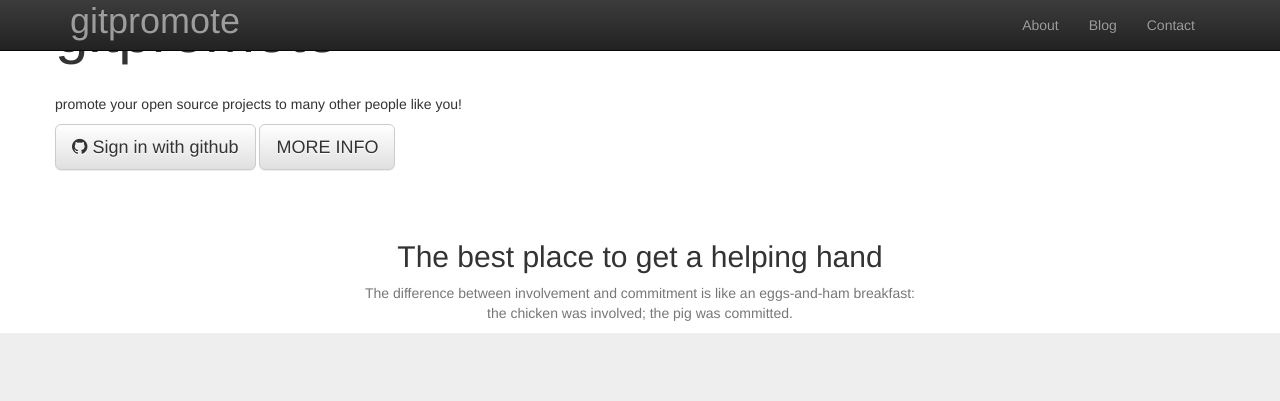
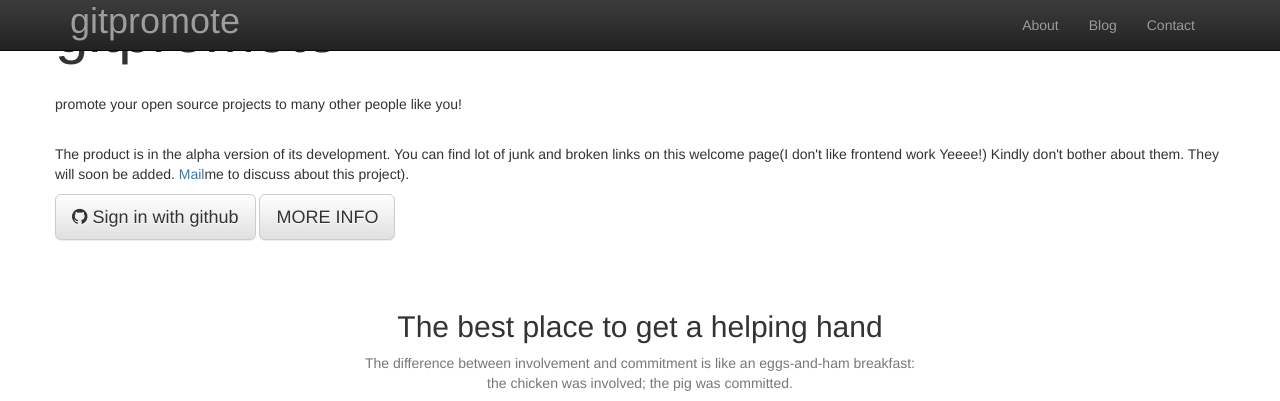
Before and after one commit to waseem18/gitpromote, a Python web app: template templates/index.html in a window 1280 px wide. Shown: the top 401 px of the page. Run offline with Jinja, Linux system fonts and the light colour scheme; the template is opened without the code that fills it, so the values that code supplies are empty; some libraries are stand-ins or nearby versions.

Commit message:
Added a note to the index page!

```diff
--- a/templates/index.html
+++ b/templates/index.html
@@ -52,6 +52,8 @@
 			<div class="row">
 				<h1 style="font-size:60px;margin-top:-10px"class="lead">gitpromote</h1>
 				<p class="tagline">promote your open source projects to many other people like you!</p>
+				<br>
+				<p>The product is in the alpha version of its development. You can find lot of junk and broken links on this welcome page(I don't like frontend work Yeeee!) Kindly don't bother about them. They will soon be added. <a href="mailto:waseem.tabraze@gmail.com">Mail</a>me to discuss about this project).
 				<p><a href="https://github.com/login/oauth/authorize?state=gitpromote&redirect_uri=http://gitpromote.appspot.com/dev&client_id=a454ac3fef0a7cde71df&scope=user" class="btn btn-default btn-lg" role="button"><i class="fa fa-github fa-2"></i>  Sign in with github</a> <a href="#moreinfo"class="btn btn-default btn-lg" role="button">MORE INFO</a> </p>
 			</div>
 		</div>
```
